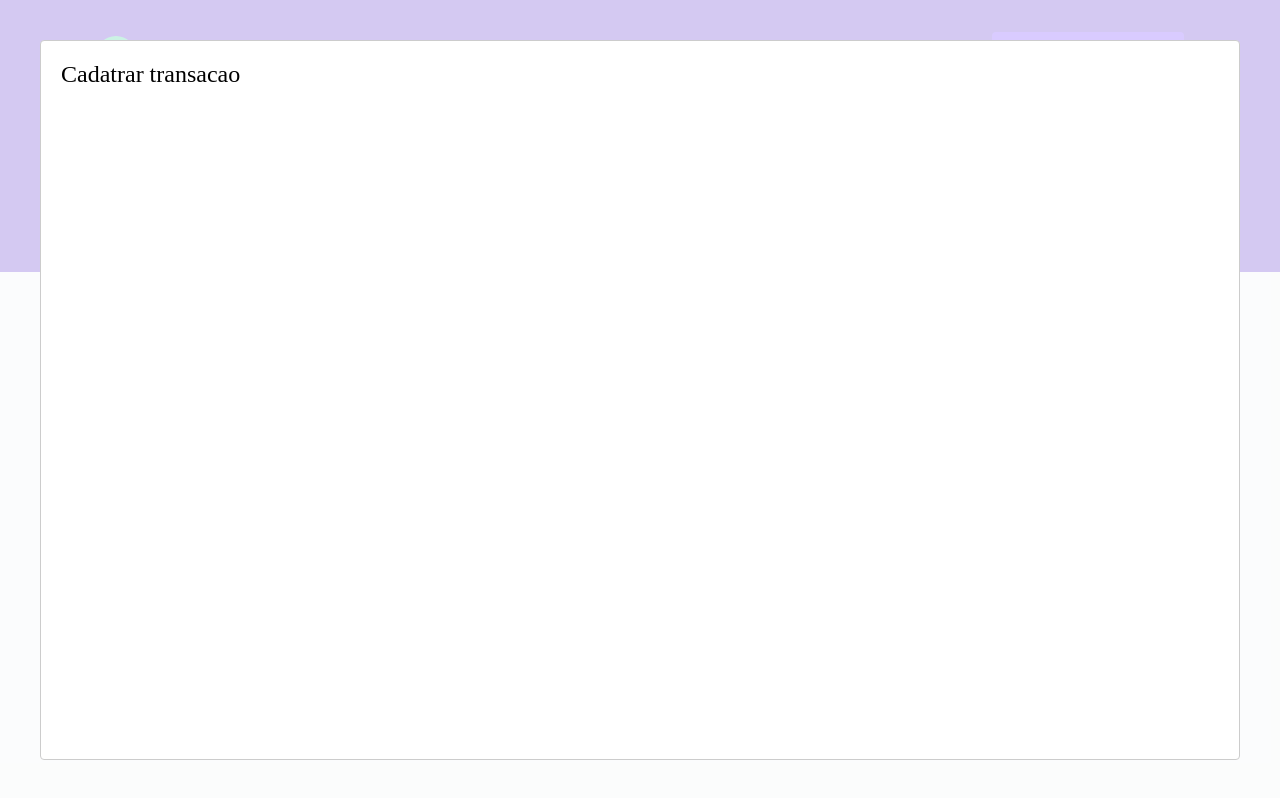
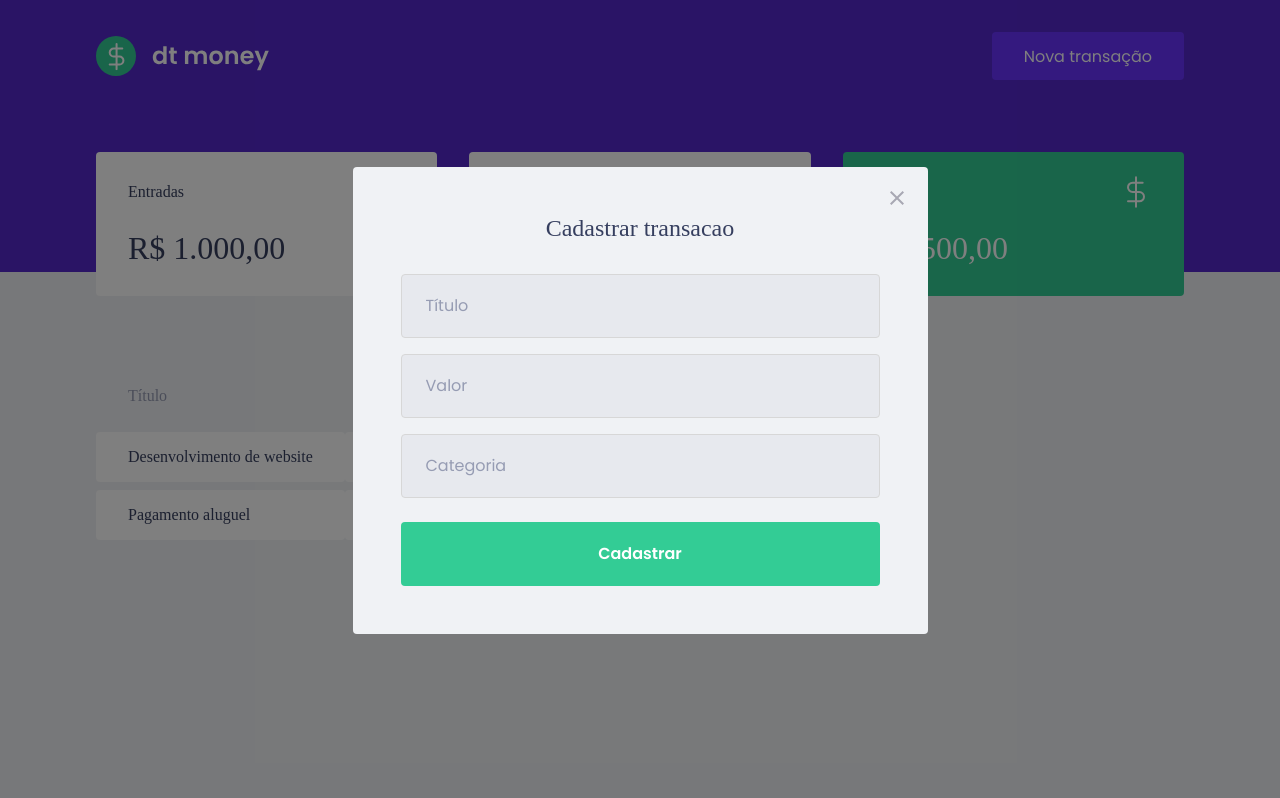
Before and after one commit to desenv-marcelo-silva/react-ignite-chapter-II, a React (Create React App) app: page / in a window 1280 px wide. Both pictures are taken after a click on the button "Nova transação". Built offline with nearby package versions, Linux system fonts and the light colour scheme; no server answers; what miragejs would draw is missing.

Commit message:
feat: create and style modal form

```diff
--- a/src/App.tsx
+++ b/src/App.tsx
@@ -1,12 +1,9 @@
 import { useState } from 'react';
-
-import Modal from 'react-modal';
 
 import { Dashboard } from './components/Dashboard';
 import { Header } from './components/Header';
+import { NewTransactionModal } from './components/NewTransactionModal';
 import { GlobalStyle } from './styles/global';
-
-Modal.setAppElement('#root');
 
 function App() {
   const [isTransactionModalOpen, setIsTransactionModalOpen] = useState(false);
@@ -24,13 +21,10 @@
       <Header onOpenTransactionModal={handleOpenTransactionModal} />
       <Dashboard />
 
-      <Modal
+      <NewTransactionModal
         isOpen={isTransactionModalOpen}
         onRequestClose={handleCloseTransactionModal}
-      >
-        <h2>Cadatrar transacao</h2>
-      </Modal>
-
+      />
       <GlobalStyle />
     </>
   );
--- /dev/null
+++ b/src/components/NewTransactionModal/index.tsx
@@ -0,0 +1,43 @@
+import Modal from 'react-modal';
+import { Container } from './styles';
+import { closeImg } from '../../assets';
+
+interface NewTransactionProps {
+  isOpen: boolean;
+  onRequestClose: () => void;
+}
+
+Modal.setAppElement('#root');
+
+export function NewTransactionModal({
+  isOpen,
+  onRequestClose,
+}: NewTransactionProps) {
+  return (
+    <Modal
+      overlayClassName="react-modal-overlay"
+      className="react-modal-content"
+      isOpen={isOpen}
+      onRequestClose={onRequestClose}
+    >
+      <button
+        type="button"
+        onClick={onRequestClose}
+        className="react-modal-close"
+      >
+        <img src={closeImg} alt="Fechar modal" />
+      </button>
+      <Container>
+        <h2>Cadastrar transacao</h2>
+
+        <input placeholder="Título" />
+
+        <input type="number" placeholder="Valor" />
+
+        <input placeholder="Categoria" />
+
+        <button type="submit">Cadastrar</button>
+      </Container>
+    </Modal>
+  );
+}
--- /dev/null
+++ b/src/components/NewTransactionModal/styles.ts
@@ -0,0 +1,50 @@
+import styled from 'styled-components';
+
+export const Container = styled.form`
+  h2 {
+    color: var(--text-title);
+    font-size: 1.5rem;
+    margin-bottom: 2rem;
+    text-align: center;
+  }
+
+  input {
+    width: 100%;
+    padding: 0 1.5rem;
+    height: 4rem;
+    border-radius: 0.25rem;
+
+    border: 1px solid #d7d7d7;
+    background: #e7e9ee;
+
+    font-weight: 400;
+    font-size: 1rem;
+
+    &::placeholder {
+      color: var(--text-body);
+    }
+
+    & + input {
+      margin-top: 1rem;
+    }
+  }
+
+  button[type='submit'] {
+    width: 100%;
+    padding: 0 1.5rem;
+    height: 4rem;
+    background: var(--green);
+    color: #fff;
+    border-radius: 0.25rem;
+    border: 0;
+    font-size: 1rem;
+    font-weight: 600;
+    margin-top: 1.5rem;
+
+    transition: filter 0.2s;
+
+    &:hover {
+      filter: brightness(0.9);
+    }
+  }
+`;
--- a/src/styles/global.ts
+++ b/src/styles/global.ts
@@ -53,4 +53,42 @@
     opacity: 0.6;
     cursor: not-allowed;
   }
+
+  .react-modal-overlay {
+    background: rgba(0, 0, 0, 0.5);
+
+    position: fixed;
+    top: 0;
+    bottom: 0;
+    right: 0;
+    left: 0;
+
+    display: flex;
+    align-items: center;
+    justify-content: center;
+  }
+
+  .react-modal-content {
+    width: 100%;
+    max-width: 575px;
+    background: var(--background);
+
+    padding: 3rem;
+    position: relative;
+    border-radius: 0.25rem;
+  }
+
+  .react-modal-close {
+    position: absolute;
+    right: 1.5rem;
+    top: 1.5rem;
+    border: 0;
+    background: transparent;
+
+    transition: filter 0.2s;
+
+    &:hover {
+      filter: brightness(0.8);
+    }
+  }
 `;
```
